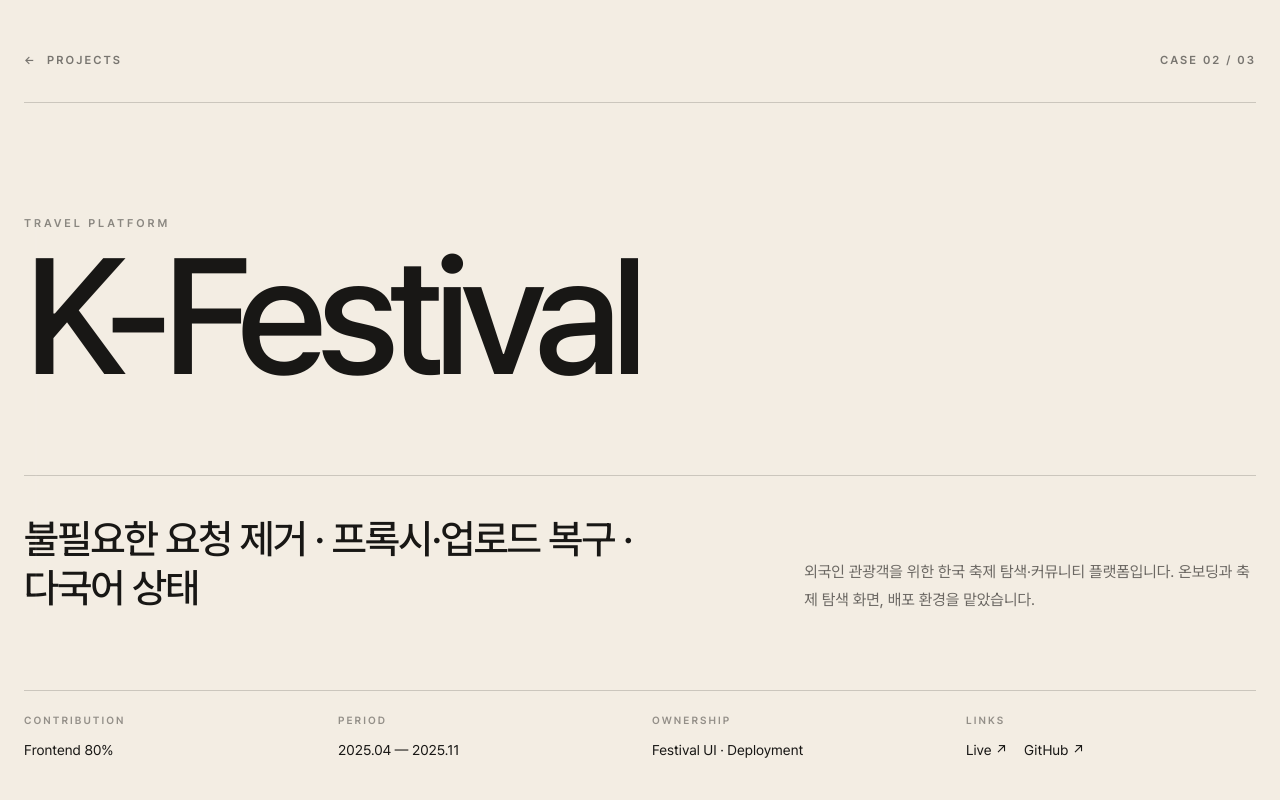
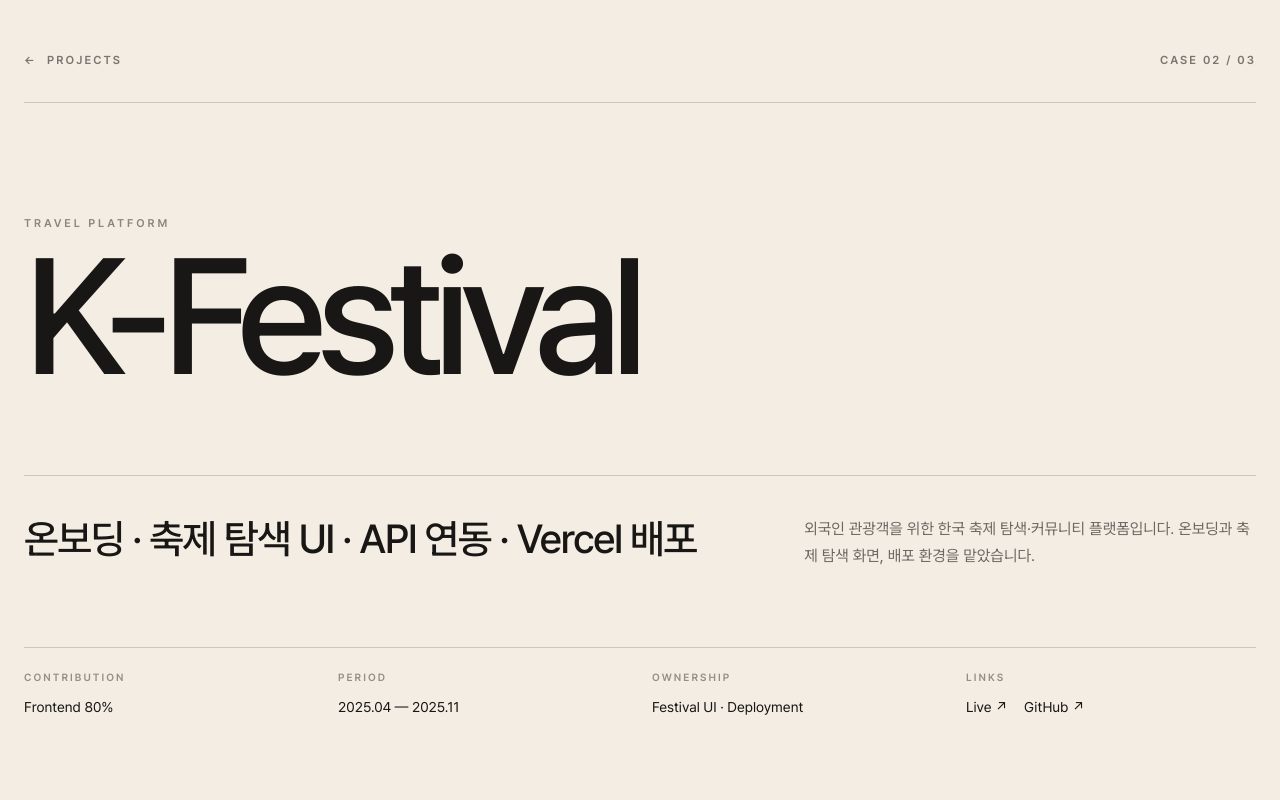
Before and after one commit to blueiz920/hyeokjinsss, a Next.js app: page /projects/k-festival in a window 1280 px wide. Shown: the top 800 px of the page. Built offline with nearby package versions, Linux system fonts and the light colour scheme.

Commit message:
refactor: 프로젝트 상세 소개를 담당 범위로 정리

```diff
--- a/components/sections/KFestivalDetail.tsx
+++ b/components/sections/KFestivalDetail.tsx
@@ -17,7 +17,7 @@ export const KFestivalDetail = ({ project }: KFestivalDetailProps) => (
     project={project}
     caseIndex="02"
     eyebrow="Travel platform"
-    summary="불필요한 요청 제거 · 프록시·업로드 복구 · 다국어 상태"
+    summary="온보딩 · 축제 탐색 UI · API 연동 · Vercel 배포"
     context="외국인 관광객을 위한 한국 축제 탐색·커뮤니티 플랫폼입니다. 온보딩과 축제 탐색 화면, 배포 환경을 맡았습니다."
     period="2025.04 — 2025.11"
     focus="Festival UI · Deployment"
--- a/components/sections/MoumDetail.tsx
+++ b/components/sections/MoumDetail.tsx
@@ -17,7 +17,7 @@ export const MoumDetail = ({ project }: MoumDetailProps) => (
     project={project}
     caseIndex="01"
     eyebrow="Community platform"
-    summary="SSR 렌더링 최적화 · URL 상태 · 동적 sitemap · 활동 데이터 캐싱"
+    summary="검색 페이지 · SSR 렌더링 최적화 · SEO · 활동 시각화"
     context="스터디·프로젝트 모임을 검색하고 운영하는 플랫폼입니다. 검색 상태, SEO, 활동 시각화 흐름을 맡았습니다."
     period="2026.03 — 2026.04"
     focus="Search page · SEO · Activity"
--- a/components/sections/YajobaDetail.tsx
+++ b/components/sections/YajobaDetail.tsx
@@ -16,7 +16,7 @@ export const YajobaDetail = ({ project }: YajobaDetailProps) => (
     project={project}
     caseIndex="03"
     eyebrow="Rental service"
-    summary="채팅 기능 구현 · 예약→계약 연결 · 계약서 파일 생성"
+    summary="전자계약 · 인증 상태 · WebSocket 채팅 · 계약서 파일 처리"
     context="교내 물품 대여·전자계약 서비스입니다. 계약서 작성과 인증 상태, WebSocket 채팅을 맡았습니다."
     period="2024.11 — 2025.09"
     focus="Contract · Auth · Chat"
```
